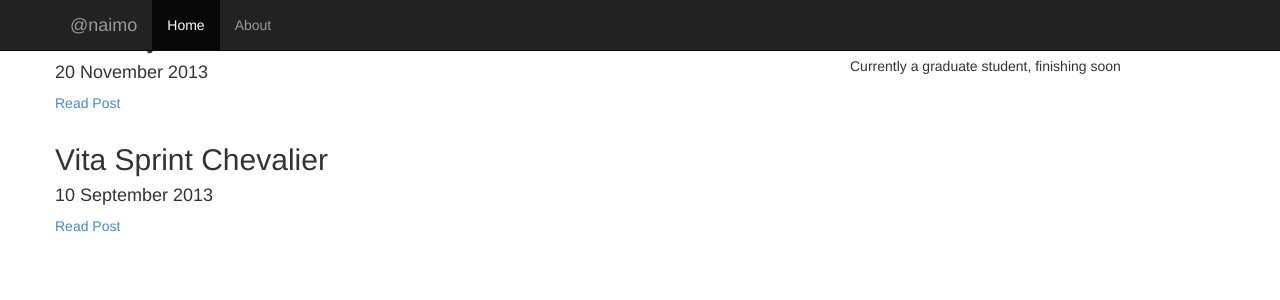
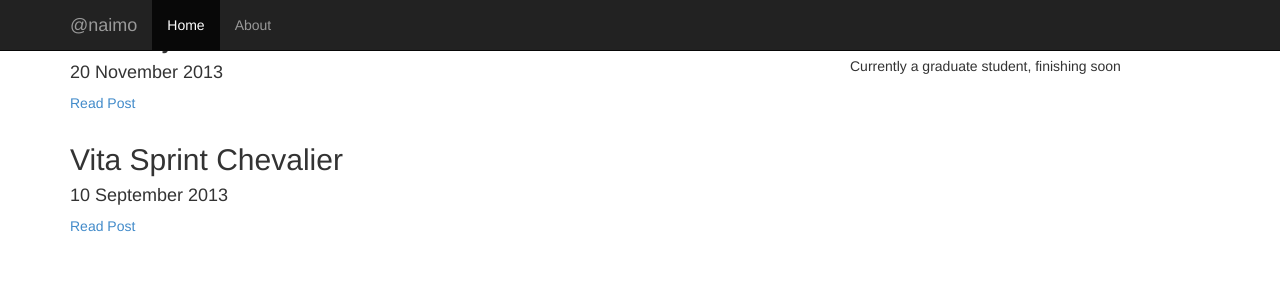
Before and after one commit to naimo/nicolas.github.com, a Jekyll site: the page built from index.html, in a window 1280 px wide. Shown: the top 300 px of the page. Built offline with Jekyll 4.4.1, drawn with Linux system fonts in a browser that asks for light colours; Markdown is read by kramdown in place of the engine named in the settings; the list of posts is cut into pages by our own code.

Commit message:
Update index.html

```diff
--- a/index.html
+++ b/index.html
@@ -4,7 +4,7 @@ layout: default
 ---
 {% for post in site.posts limit: 10 %}
 <div class="row">
-  <div class=".col-md-12">
+  <div class="col-md-12">
     <h2>{{ post.title }}</h2>
     <h4>{{ post.date | date_to_long_string }}</h4>
     <p>
```
